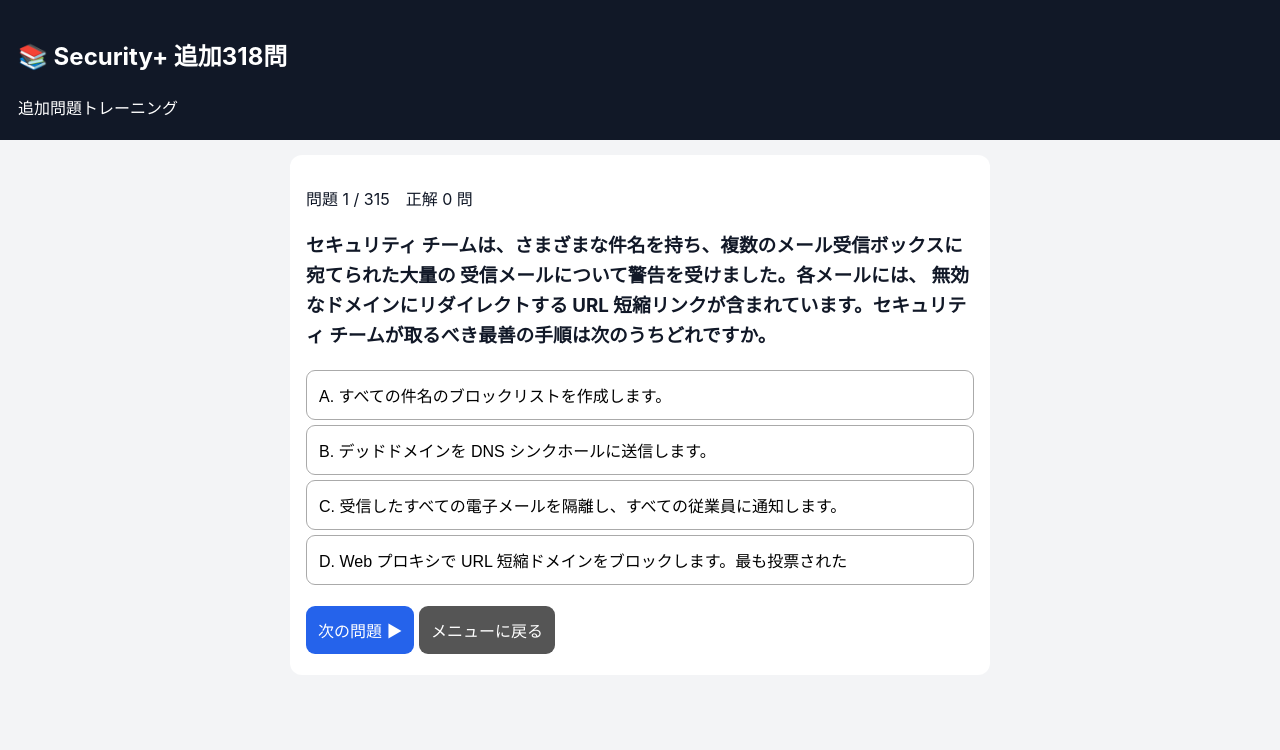
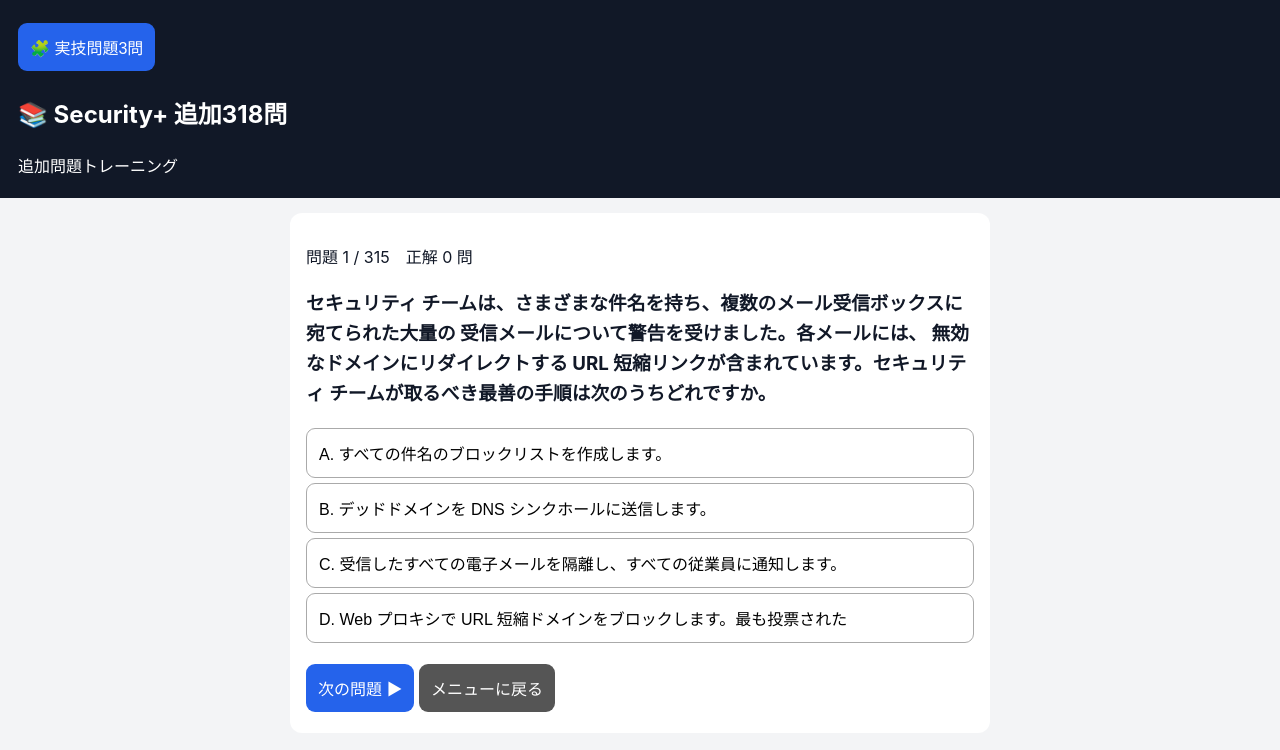
Before and after one commit to dada0315/-security-plus-500, a plain HTML site: page 318.html in a window 1280 px wide. Drawn offline with Linux system fonts and the light colour scheme.

Commit message:
Add button to navigate to 318-pbq.html

```diff
--- a/318.html
+++ b/318.html
@@ -21,6 +21,7 @@ button{font-size:16px;padding:12px;margin:5px 0;border-radius:9px;cursor:pointer
 </head>
 <body>
 <header>
+ <button class="action" onclick="location.href='318-pbq.html'">🧩 実技問題3問</button>
 <h2>📚 Security+ 追加318問</h2>
 追加問題トレーニング
 </header>
```
